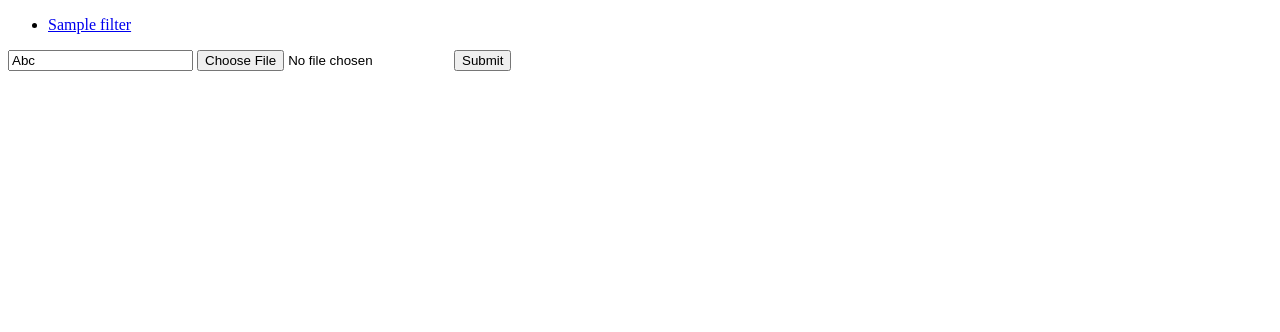
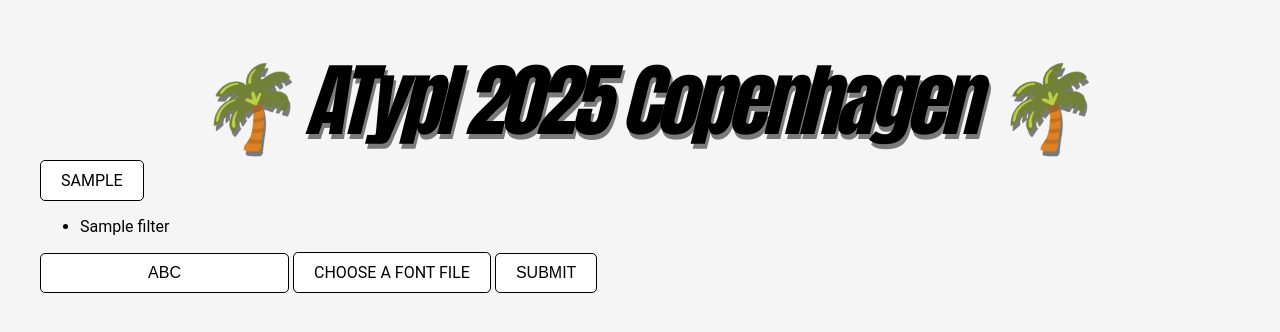
Before and after one commit to jansindl3r/ATypI-2025-Workshop, a Flask app: template templates/filter.html in a window 1280 px wide. Shown: the top 332 px of the page. Run offline with Flask 3, Linux system fonts and the light colour scheme; the template is opened without the code that fills it: most values are stand-ins (such as "Sample title", 1, 10 or a date in 2020).

Commit message:
a bit of design

```diff
--- a/app.py
+++ b/app.py
@@ -7,6 +7,8 @@
 from io import BytesIO
 import base64
 import tempfile
+import extractor
+from fontTools.ttLib import TTFont
 
 base = Path(__file__).parent
 app = Flask(__name__)
@@ -16,6 +18,21 @@
 filters_map = {
     "filter_1": filter_1,
 }
+
+def extract_glyphs(tt_font, glyph_names_to_process, ufo):
+    """Extract glyph data for the UFO"""
+    cmap_reversed = {}
+    for k, v in tt_font.getBestCmap().items():
+        cmap_reversed.setdefault(v, []).append(k)
+    glyph_set = tt_font.getGlyphSet()
+    for glyph_name in set(glyph_names_to_process):
+        if glyph_name in glyph_set and glyph_name not in ufo:
+            glyph = ufo.newGlyph(glyph_name)
+            glyph.unicodes = cmap_reversed.get(glyph_name, [])
+            pen = glyph.getPen()
+            glyph_set_glyph = glyph_set[glyph_name]
+            glyph_set_glyph.draw(pen)
+            glyph.width = glyph_set_glyph.width
 
 
 @app.route("/")
@@ -31,11 +48,13 @@
 @app.route("/filter/<filter_key>", methods=["GET", "POST"])
 def font_filter(filter_key):
     context = {}
-    font = Font("font.ufo")
     if request.method == "GET":
-        return render_template("filter.html", filters_map=filters_map, has_font_output_function="FONT_OUTPUT_FUNCTION" in dir(filters_map[filter_key]))
+        return render_template("filter.html", font_filters=filters_map, has_font_output_function="FONT_OUTPUT_FUNCTION" in dir(filters_map[filter_key]))
     elif request.method == "POST":
+        tt_font = TTFont(request.files["font_file"])
+        font = Font()
         preview_string = request.form.get("preview_string")
+        extract_glyphs(tt_font, preview_string, font)
         filter_module = filters_map[filter_key]
         font_output_function = getattr(filter_module, "FONT_OUTPUT_FUNCTION", None)
         if font_output_function:
--- a/filters/filter_1.py
+++ b/filters/filter_1.py
@@ -91,5 +91,5 @@
         skew_glyph(output_pen, [-i*3, i*3]).drawToPen(translated_bez)
         drawPath(translated_bez)
 
-# FONT_OUTPUT_FUNCTION = export_font
-IMAGE_OUTPUT_FUNCTION = draw_image
+FONT_OUTPUT_FUNCTION = draw_font
+# IMAGE_OUTPUT_FUNCTION = draw_image
--- /dev/null
+++ b/static/styles/styles.css
@@ -0,0 +1,66 @@
+html, body {
+  font-family: "Roboto", sans-serif;
+  background-color: #f5f5f5;
+  margin: 20px;
+}
+
+a, a:visited, a:active {
+  color: inherit;
+  text-decoration: none;
+}
+
+.button {
+  display: inline-block;
+  padding: 10px 20px;
+  border: 1px solid #000;
+  font-size: inherit;
+  border-radius: 5px;
+  background-color: #fff;
+  color: #000;
+  text-align: center;
+  text-transform: uppercase;
+  cursor: pointer;
+}
+
+.file-input {
+  position: relative;
+}
+.file-input > input {
+  position: absolute;
+  top: 0;
+  right: 0;
+  bottom: 0;
+  left: 0;
+  opacity: 0;
+}
+
+.flex-col {
+  display: flex;
+  flex-direction: column;
+  align-items: flex-start;
+}
+
+.flex-col > * + * {
+  margin-top: 10px;
+}
+
+.flex-row {
+  display: flex;
+  flex-direction: row;
+  align-items: center;
+}
+
+.flex-row > * + * {
+  margin-left: 10px;
+}
+
+header {
+  font-family: Impact, Haettenschweiler, "Arial Narrow Bold", sans-serif;
+  font-size: 5em;
+  font-style: italic;
+  text-align: center;
+  letter-spacing: -0.05em;
+  filter: drop-shadow(2px 5px 0px rgba(0, 0, 0, 0.5));
+}
+
+/*# sourceMappingURL=styles.css.map */
--- /dev/null
+++ b/styles/styles.scss
@@ -0,0 +1,64 @@
+html, body {
+    font-family: 'Roboto', sans-serif;
+    background-color: #f5f5f5;
+    margin: 20px;
+}
+
+a, a:visited, a:active {
+    color: inherit;
+    text-decoration: none;
+}
+
+.button {
+    display: inline-block;
+    padding: 10px 20px;
+    border: 1px solid #000;
+    font-size: inherit;
+    border-radius: 5px;
+    background-color: #fff;
+    color: #000;
+    text-align: center;
+    text-transform: uppercase;
+    cursor: pointer;
+}
+
+.file-input {
+    position: relative;
+    & > input {
+        position: absolute;
+        top: 0;
+        right: 0;
+        bottom: 0;
+        left: 0;
+        opacity: 0;
+    }
+}
+
+.flex-col {
+    display: flex;
+    flex-direction: column;
+    align-items: flex-start;
+}
+
+.flex-col > * + * {
+    margin-top: 10px;
+}
+
+.flex-row {
+    display: flex;
+    flex-direction: row;
+    align-items: center;
+}
+
+.flex-row > * + * {
+    margin-left: 10px;
+}
+
+header {
+    font-family: Impact, Haettenschweiler, 'Arial Narrow Bold', sans-serif;
+    font-size: 5em;
+    font-style: italic;
+    text-align: center;
+    letter-spacing: -.05em;
+    filter: drop-shadow(2px 5px 0px rgba(0, 0, 0, 0.5));
+}
--- a/templates/base.html
+++ b/templates/base.html
@@ -3,9 +3,12 @@
 <head>
     <meta charset="UTF-8">
     <meta name="viewport" content="width=device-width, initial-scale=1.0">
+    <link rel= "stylesheet" type= "text/css" href= "{{ url_for('static',filename='styles/styles.css') }}">
     <title>Document</title>
 </head>
 <body>
+    {% include "header.html" %}
+    {% include "nav.html" %}
     {% block content %}
     {% endblock %}
 </body>
--- a/templates/filter.html
+++ b/templates/filter.html
@@ -17,9 +17,12 @@
 </nav>
 {% with initial="Abc" %}
   <form method="post" enctype="multipart/form-data">
-    <input type="text" name="preview_string" value="{{initial}}"/>
-    <input type="file" name="font_file" />
-    <input type="submit" value="Submit" />
+    <input type="text" name="preview_string" value="{{initial}}" class="button"/>
+    <label class="button file-input">
+      <span class="file-input-label">Choose a font file</span>
+      <input type="file" name="font_file"/>
+    </label>
+    <input type="submit" value="Submit" class="button" />
   </form>
   {% if has_font_output_function %}
     <div class="output-font" contenteditable></div>
@@ -28,6 +31,10 @@
   {% endif %}
 {% endwith %}
 <script>
+  document.querySelector("form [name=font_file]").addEventListener("change", function (event) {
+    const file = event.target?.files?.[0];
+    document.querySelector(".file-input-label").textContent = file ? file.name : "Choose a font file";
+  });
   document.querySelector("form").addEventListener("submit", function (event) {
     event.preventDefault();
     const formData = new FormData(event.target);
--- /dev/null
+++ b/templates/header.html
@@ -0,0 +1 @@
+<header>🌴 ATypI 2025 Copenhagen 🌴</header>
--- a/templates/index.html
+++ b/templates/index.html
@@ -1,6 +1,3 @@
 {% extends "base.html" %}
 {% block content %}
-    {% for font_filter in font_filters %}
-        <a href="filter/{{font_filter}}">{{ font_filter }}</a>
-    {% endfor %}
 {% endblock %}
--- /dev/null
+++ b/templates/nav.html
@@ -0,0 +1,5 @@
+<nav class="flex-col">
+    {% for font_filter in font_filters %}
+        <a href="/filter/{{font_filter}}" class="button">{{ font_filter }}</a>
+    {% endfor %}
+</nav>
```
Also changed, not shown: 1 other file.
